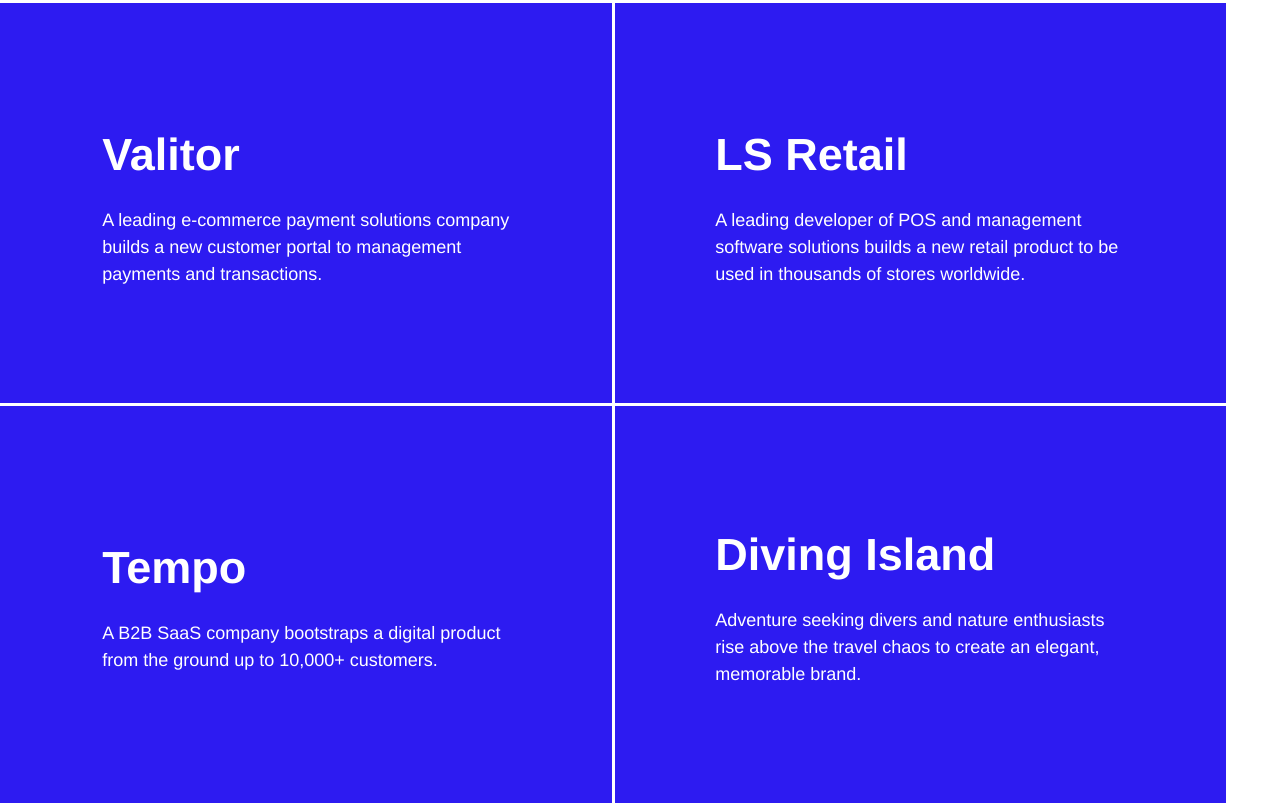
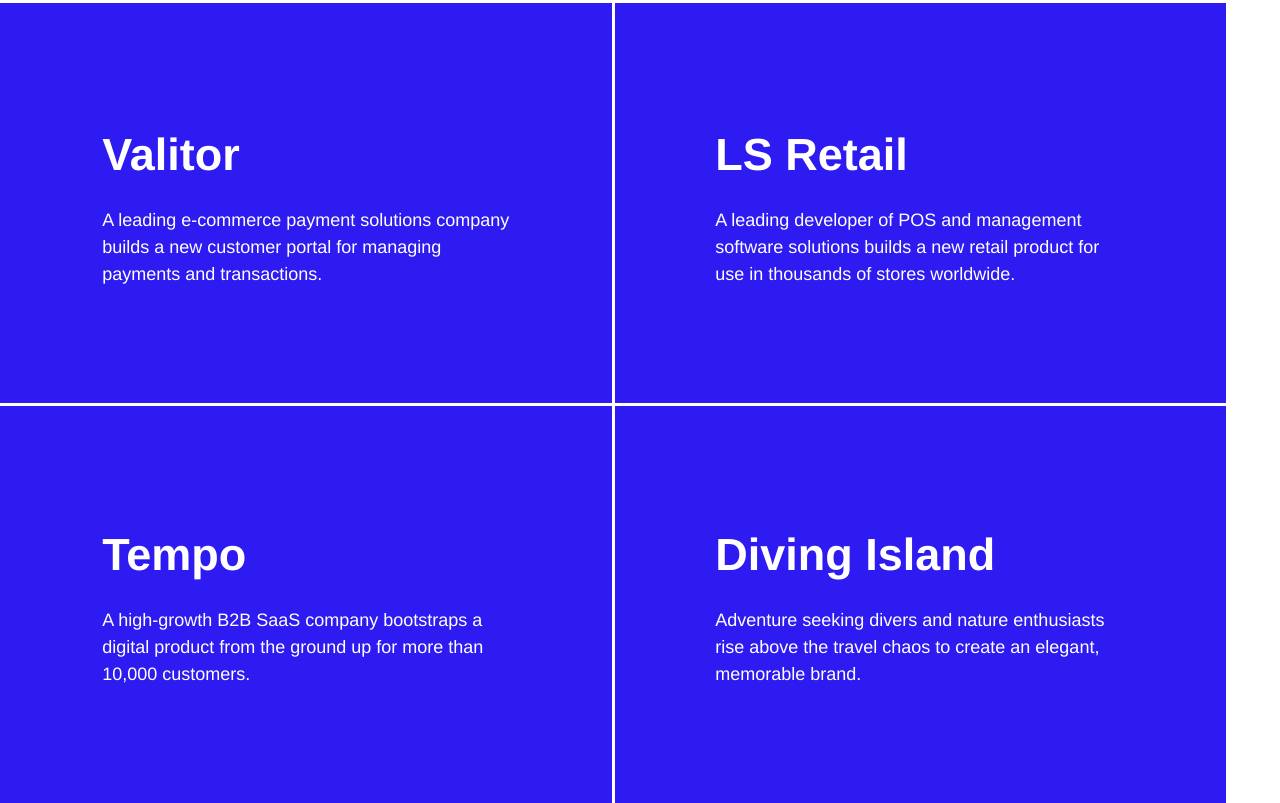
Before and after one commit to Vefstofan/vefstofan.github.io, a website: page index.html in a window 1280 px wide. Shown: the part 2587-3390 px from the top of the page. Drawn offline with nearby package versions, Linux system fonts and the light colour scheme.

Commit message:
Text update

```diff
--- a/index.html
+++ b/index.html
@@ -251,7 +251,7 @@
 
                             <h1>Valitor</h1>
 
-                            <p>A leading e-commerce payment solutions company builds a new customer portal to management payments and transactions.</p>
+                            <p>A leading e-commerce payment solutions company builds a new customer portal for managing payments and transactions.</p>
 
                         </div>
 
@@ -271,7 +271,7 @@
 
                             <h1>LS Retail</h1>
 
-                            <p>A leading developer of POS and management software solutions builds a new retail product to be used in thousands of stores worldwide.</p>
+                            <p>A leading developer of POS and management software solutions builds a new retail product for use in thousands of stores worldwide.</p>
 
                         </div>
 
@@ -291,7 +291,7 @@
 
                             <h1>Tempo</h1>
 
-                            <p>A B2B SaaS company bootstraps a digital product from the ground up to 10,000+ customers.</p>
+                            <p>A high-growth B2B SaaS company bootstraps a digital product from the ground up for more than 10,000 customers.</p>
 
                         </div>
 
```
Also changed, not shown: work/index.html (+3 -4 lines), work/ls-retail/index.html (+1 -1 lines), work/tempo/index.html (+1 -1 lines), work/valitor/index.html (+1 -1 lines).
